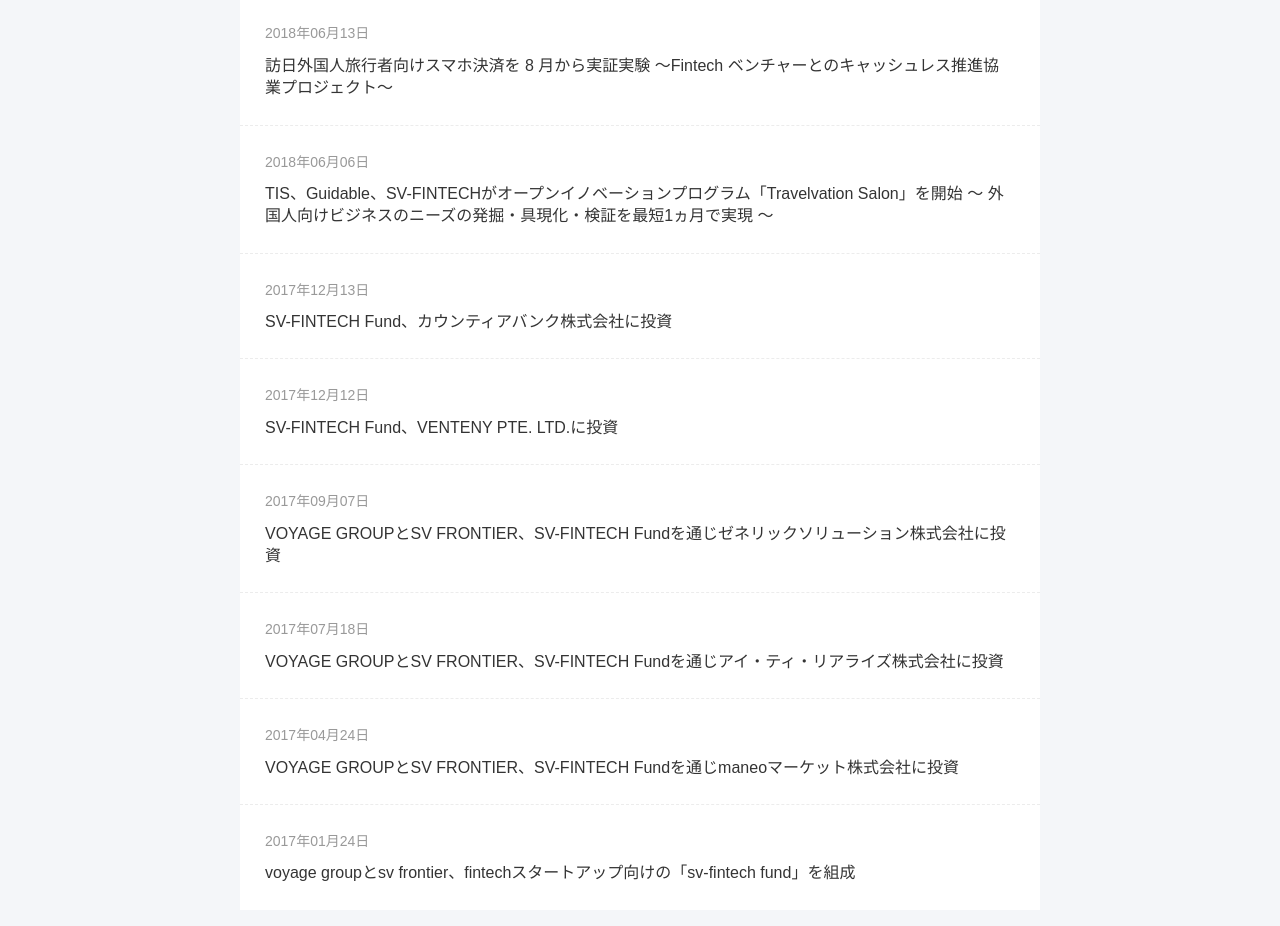
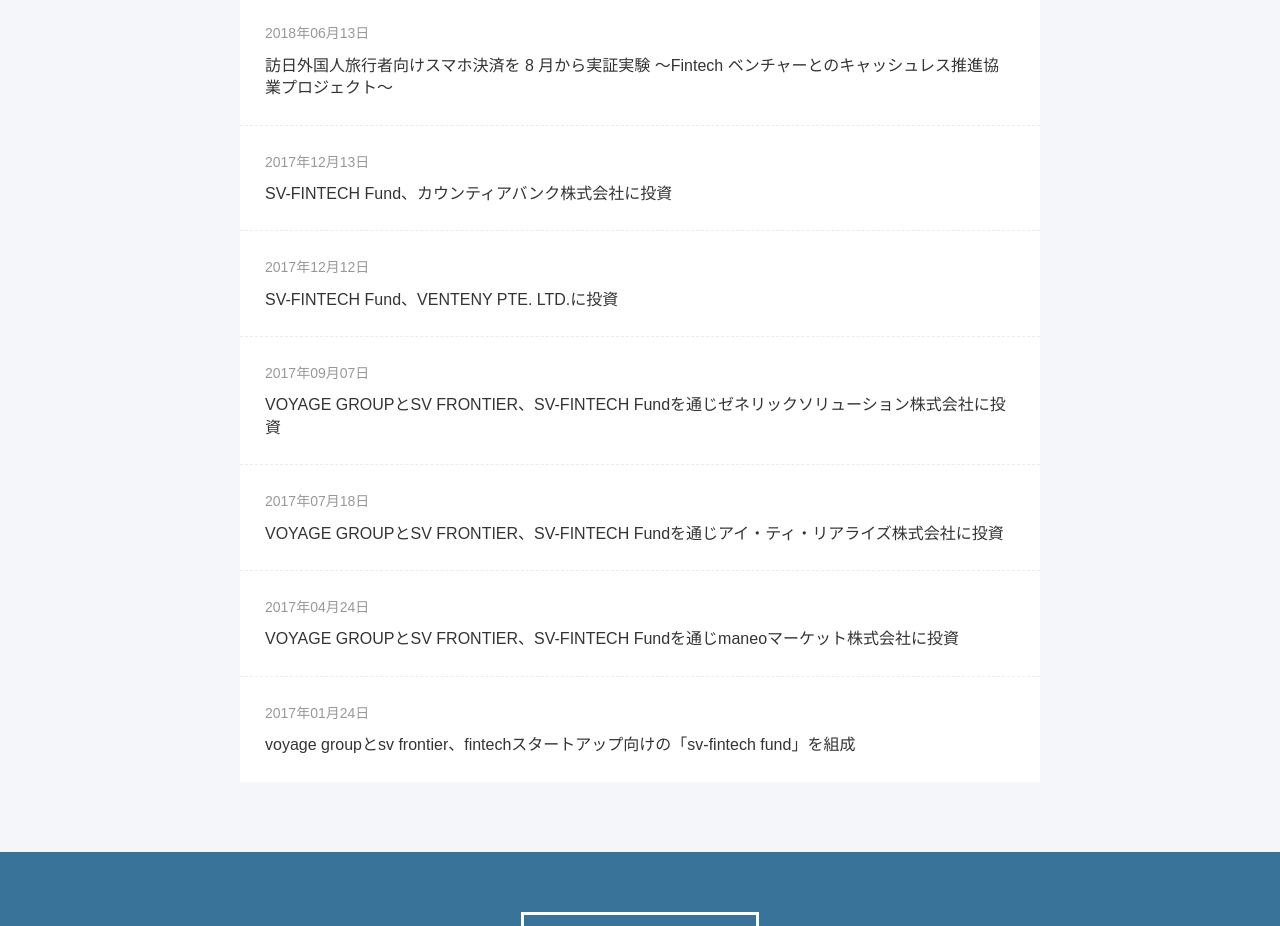
Before and after one commit to SV-FINTECH-Fund/sv-fintech-fund.github.io, a plain HTML site: page news.html in a window 1280 px wide. Shown: the part 1381-2307 px from the top of the page. Drawn offline with nearby package versions, Linux system fonts and the light colour scheme; a script that the page names is missing; a web font is replaced by a local one.

Commit message:
一部記事を削除

```diff
--- a/news.html
+++ b/news.html
@@ -130,12 +130,6 @@
           </a>
         </li>
         <li>
-          <a href="https://www.tis.co.jp/news/2018/tis_news/20180606_1.html" target="_blank">
-            <p class="time">2018年06月06日</p>
-            <p class="txt">TIS、Guidable、SV-FINTECHがオープンイノベーションプログラム「Travelvation Salon」を開始 ～ 外国人向けビジネスのニーズの発掘・具現化・検証を最短1ヵ月で実現 ～</p>
-          </a>
-        </li>
-        <li>
           <a href="./news/201712131000.pdf" target="_blank">
             <p class="time">2017年12月13日</p>
             <p class="txt">SV-FINTECH Fund、カウンティアバンク株式会社に投資</p>
```
Also changed, not shown: index.html (+0 -6 lines).
